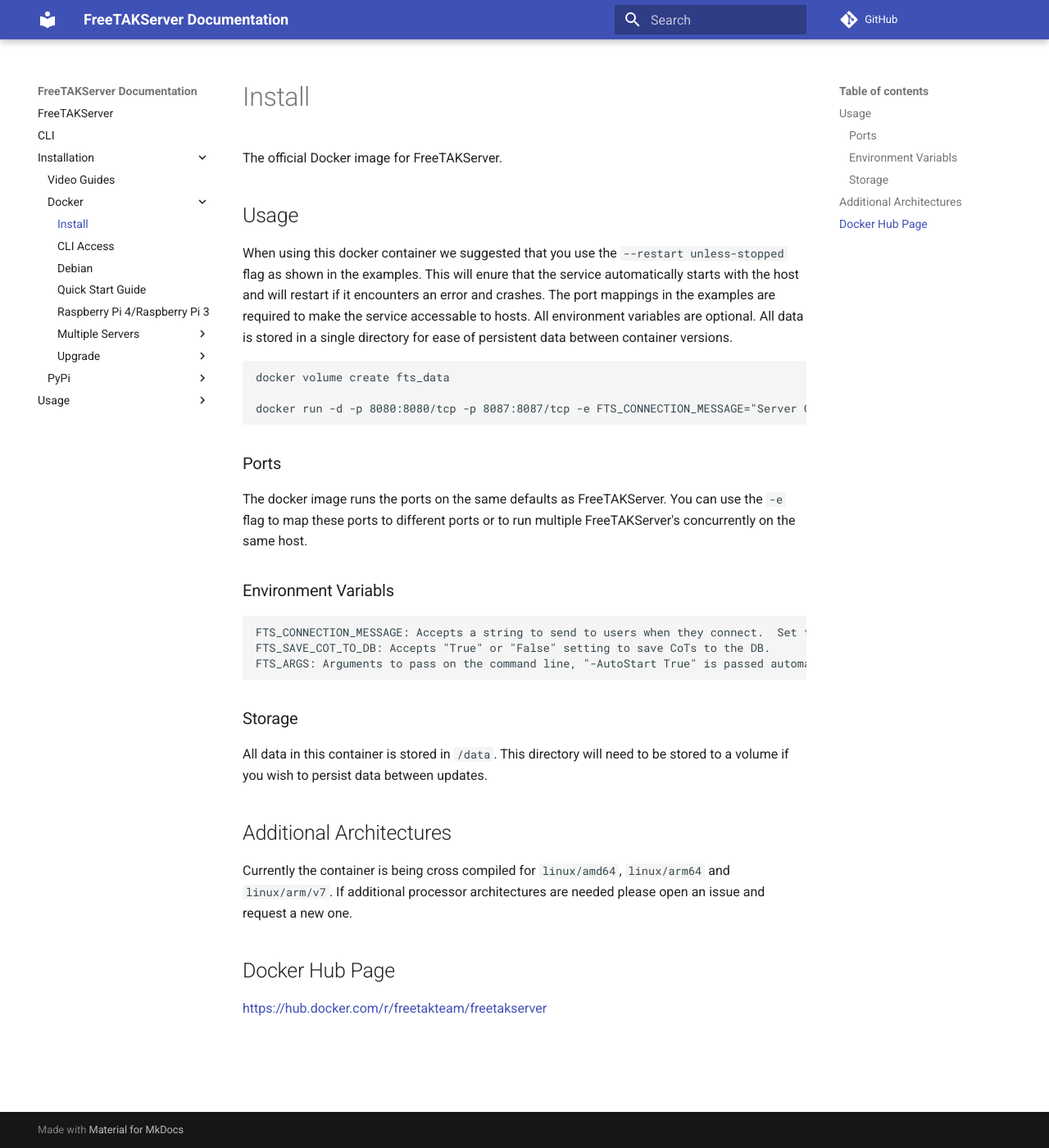
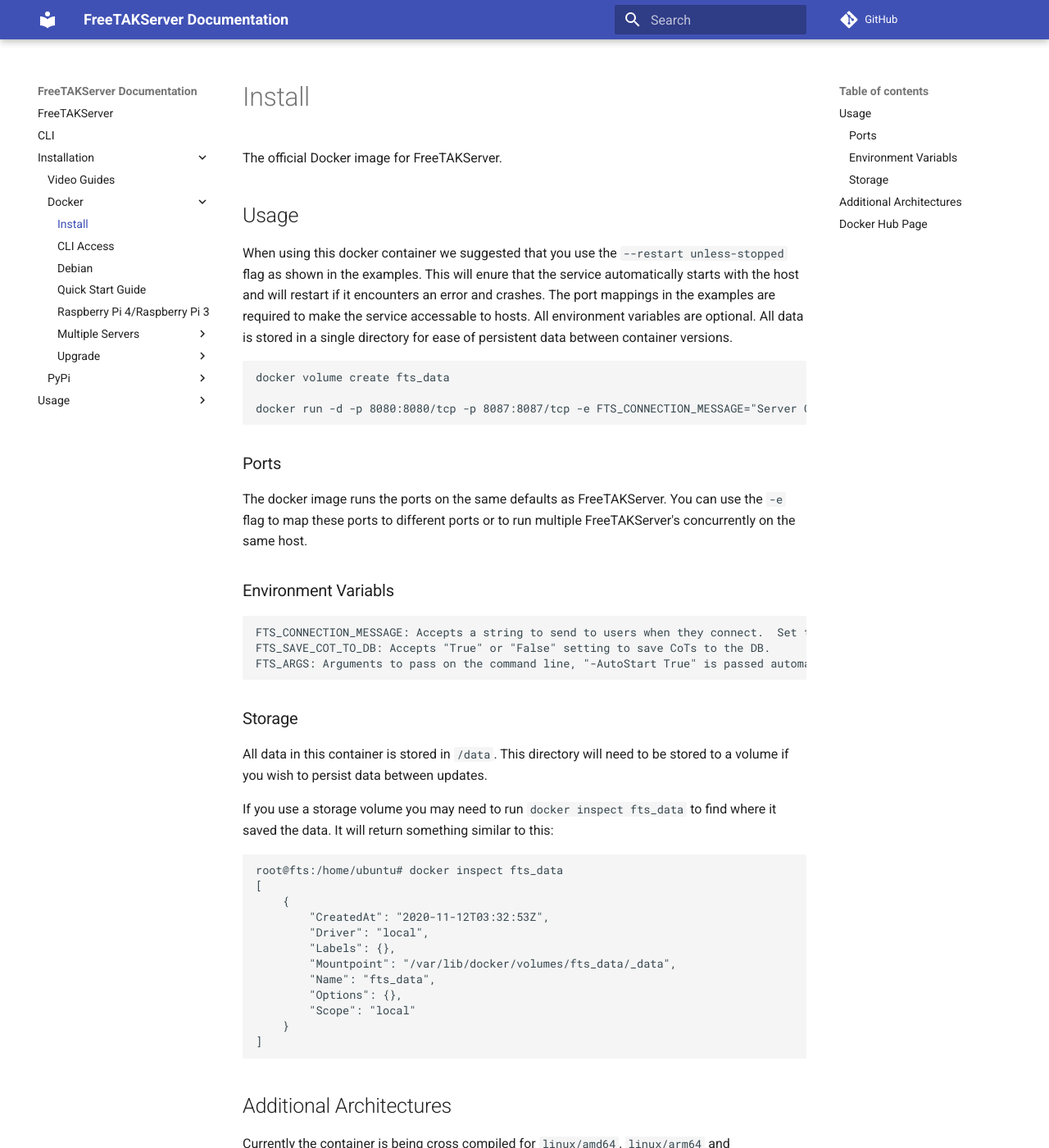
Before and after one commit to FreeTAKTeam/FreeTAKServer-User-Docs, an MkDocs documentation site: the page built from docs/docs/Installation/Docker/index.md, in a window 1280 px wide and 1400 px high. Shown: the whole window at 82% size. Built offline with MkDocs 1.6.1 and Material for MkDocs 9.7.7, drawn with Linux system fonts in a browser that asks for light colours; comment, search, counter and statistics services are not loaded.

Commit message:
Update index.md

````diff
--- a/docs/docs/Installation/Docker/index.md
+++ b/docs/docs/Installation/Docker/index.md
@@ -8,7 +8,7 @@
 ```bash
 docker volume create fts_data
 
-docker run -d -p 8080:8080/tcp -p 8087:8087/tcp -e FTS_CONNECTION_MESSAGE="Server Connection Message" -e FTS_SAVE_COT_TO_DB="True" -v fts_data:/host/system/folder --name fts --restart unless-stopped freetakteam/freetakserver:1.1.2
+docker run -d -p 8080:8080/tcp -p 8087:8087/tcp -e FTS_CONNECTION_MESSAGE="Server Connection Message" -e FTS_SAVE_COT_TO_DB="True" -v fts_data:/data --name fts --restart unless-stopped freetakteam/freetakserver:1.1.2
 ```
 
 ### Ports
@@ -24,7 +24,21 @@
 ### Storage
 All data in this container is stored in `/data`.  This directory will need to be stored to a volume if you wish to persist data between updates.
 
-
+If you use a storage volume you may need to run `docker inspect fts_data` to find where it saved the data.  It will return something similar to this:
+```
+root@fts:/home/ubuntu# docker inspect fts_data
+[
+    {
+        "CreatedAt": "2020-11-12T03:32:53Z",
+        "Driver": "local",
+        "Labels": {},
+        "Mountpoint": "/var/lib/docker/volumes/fts_data/_data",
+        "Name": "fts_data",
+        "Options": {},
+        "Scope": "local"
+    }
+]
+```
 
 
 ## Additional Architectures
````
